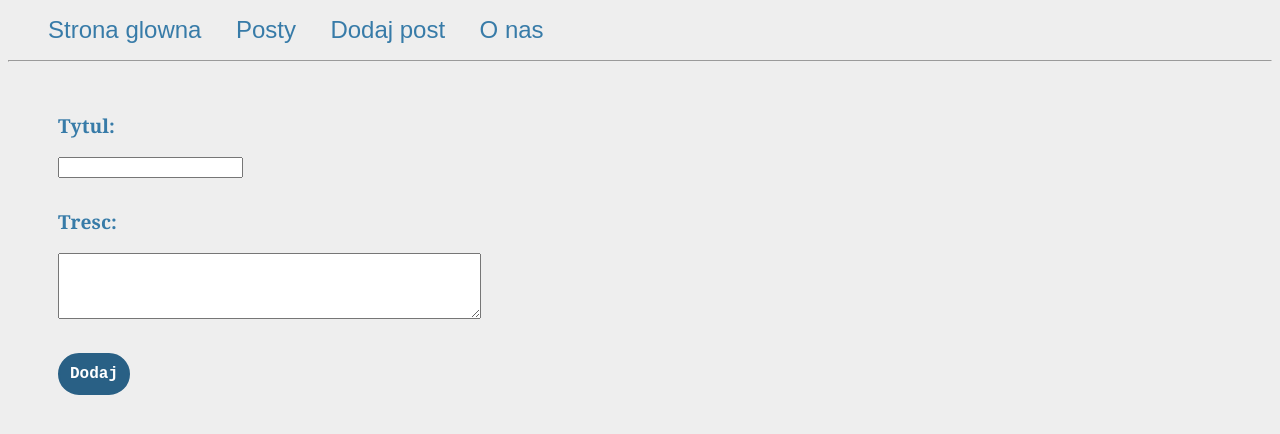
After one commit to kfigon/RandomCode, a Flask app: template _WEB_DEV_/ProjectBlog/templates/newpost.html in a window 1280 px wide. The commit adds this page. Shown: the top 434 px of the page. Run offline with Flask 2, Linux system fonts and the light colour scheme; the template is opened without the code that fills it, so the values that code supplies are empty.

Commit message:
app done

```diff
--- a/_WEB_DEV_/ProjectBlog/application.py
+++ b/_WEB_DEV_/ProjectBlog/application.py
@@ -1,14 +1,22 @@
 __author__ = 'kamil'
-from flask import Flask, render_template, request,jsonify
+from flask import Flask, render_template, request,json
 
 app = Flask(__name__)
-
-def czytajPosty():
-    return [
+dane = [
         {'id': 1, 'tytul': 'Bylem wczoraj tutaj', 'tresc': 'bylo awesome!'},
         {'id': 2, 'tytul': 'Nowi avengersi', 'tresc': 'nie podobaja mi sie'},
         {'id': 3, 'tytul': 'taki sobie wpis', 'tresc': 'ale bez tresci...'}
     ]
+
+def dodajPost(tresc, tytul):
+    dane.append({
+        'id': len(dane)+1,
+        'tytul': tytul,
+        'tresc': tresc
+    })
+
+def czytajPosty():
+    return dane
 
 @app.route('/')
 @app.route('/index')
@@ -23,12 +31,12 @@ def about():
 def posty():
     return render_template('posty.html', posty=czytajPosty())
 
-@app.route('/post/<string:id>')
+@app.route('/post/<int:id>')
 def post(id):
     posty = czytajPosty()
     post = None
     for p in posty:
-        if(p['id'] == int(id)):
+        if(p['id'] == id):
             post = p
             break
 
@@ -36,7 +44,15 @@ def post(id):
 
 @app.route('/newpost', methods=['GET', 'POST'])
 def nowy():
-    return 'ok'
+    if request.method == 'GET':
+        return render_template('newpost.html')
+    elif request.method == 'POST':
+        r = request.get_json()
+        if(r['tytul'] =='' or r['tresc']==''):
+            return json.dumps({'success':False}), 500, {'ContentType':'application/json'}
+
+        dodajPost(r['tytul'], r['tresc'])
+        return json.dumps({'success':True}), 200, {'ContentType':'application/json'}
 
 if __name__=='__main__':
     app.run(debug=True)
--- a/_WEB_DEV_/ProjectBlog/static/skrypt.js
+++ b/_WEB_DEV_/ProjectBlog/static/skrypt.js
@@ -1,20 +1,35 @@
+function dodajArt() {
+    var tytul = document.getElementById('tytul-arta').value;
+    var tresc = document.getElementById('tresc-arta').value;
 
-function klik() {
+    var obj = {
+        tytul: tytul,
+        tresc: tresc
+    };
 
-    var daneUsera = document.getElementById('daneUsera').value;
-    console.log(daneUsera);
+    wyslijJsona(obj, 'http://127.0.0.1:5000/newpost', function(status){
+        var wynik = document.getElementById('wynik-dodania-arta');
+
+        if(status === 200) {
+            wynik.className = "wynik-dodania-arta-ok";
+            wynik.innerText = "Udalo sie!";
+        } else {
+            wynik.className = "wynik-dodania-arta-fail";
+            wynik.innerText = "Fail!";
+        }
+    });
 }
 
-function wyslijJsona(dane, callback) {
+function wyslijJsona(dane, url, callback) {
     var xhr = new XMLHttpRequest();
 
-    xhr.open("POST", url, true);
+    xhr.open("POST", url, false);
     xhr.setRequestHeader("Content-type", "application/json");
     xhr.onreadystatechange = function () {
-        if (xhr.readyState === 4 && xhr.status === 200) {
+        if (xhr.readyState === 4) {
             // var json = JSON.parse(xhr.responseText);
             // console.log("zwrotka: "+json.dane);
-            callback();
+            callback(xhr.status);
         }
     };
 
--- a/_WEB_DEV_/ProjectBlog/static/style.css
+++ b/_WEB_DEV_/ProjectBlog/static/style.css
@@ -23,7 +23,49 @@ h2              { font-size: 1.2em; }
     list-style-type: none;
 }
 
+.wynik-dodania-arta-ok {
+    margin: 50px;
+    background-color: green;
+    width: 100px;
+    color: white;
+    text-align: center;
+    font-size: large;
+}
+.wynik-dodania-arta-fail {
+    margin: 50px;
+    background-color: rgb(128, 0, 0);
+    width: 100px;
+    color: white;
+    text-align: center;
+    font-size: large;
+}
+
 .nav li {
     display: inline;
     margin-right: 30px;
+    font-size: x-large;
 }
+.nav a {
+    text-decoration: none;
+}
+.add-article {
+    margin-bottom: 30px;
+}
+
+.lista-postow {
+    list-style: none;
+    margin: 10px;
+    font-size: large;
+}
+
+.btn {
+    font-family: 'Courier New', Courier, monospace;
+    font-weight: bold;
+    font-size: medium;
+    color: white;
+    background-color: #296085;
+
+    border: 2px solid #296085;
+    padding: 10px;
+    border-radius: 30px;
+}
--- /dev/null
+++ b/_WEB_DEV_/ProjectBlog/templates/newpost.html
@@ -0,0 +1,22 @@
+{% extends 'baza.html' %}
+
+{% block body %}
+
+    <form class="add-article">
+        <h2>Tytul:</h2>
+        <br>
+        <input id="tytul-arta" type="text"/>
+    </form>
+
+    <form class="add-article">
+        <h2>Tresc:</h2>
+        <br>
+        <textarea id="tresc-arta" rows="4" cols="50"></textarea>
+    </form>
+
+    <button class="btn" onclick="dodajArt()">Dodaj</button>
+
+    <div id="wynik-dodania-arta"></div>
+
+
+{% endblock %}
--- a/_WEB_DEV_/ProjectBlog/templates/posty.html
+++ b/_WEB_DEV_/ProjectBlog/templates/posty.html
@@ -5,7 +5,7 @@
 
     <ul>
         {% for post in posty %}
-            <li>
+            <li class="lista-postow">
                 <a href='/post/{{post.id}}'>{{post.tytul}}</a>
             </li>
         {% endfor %}
```
